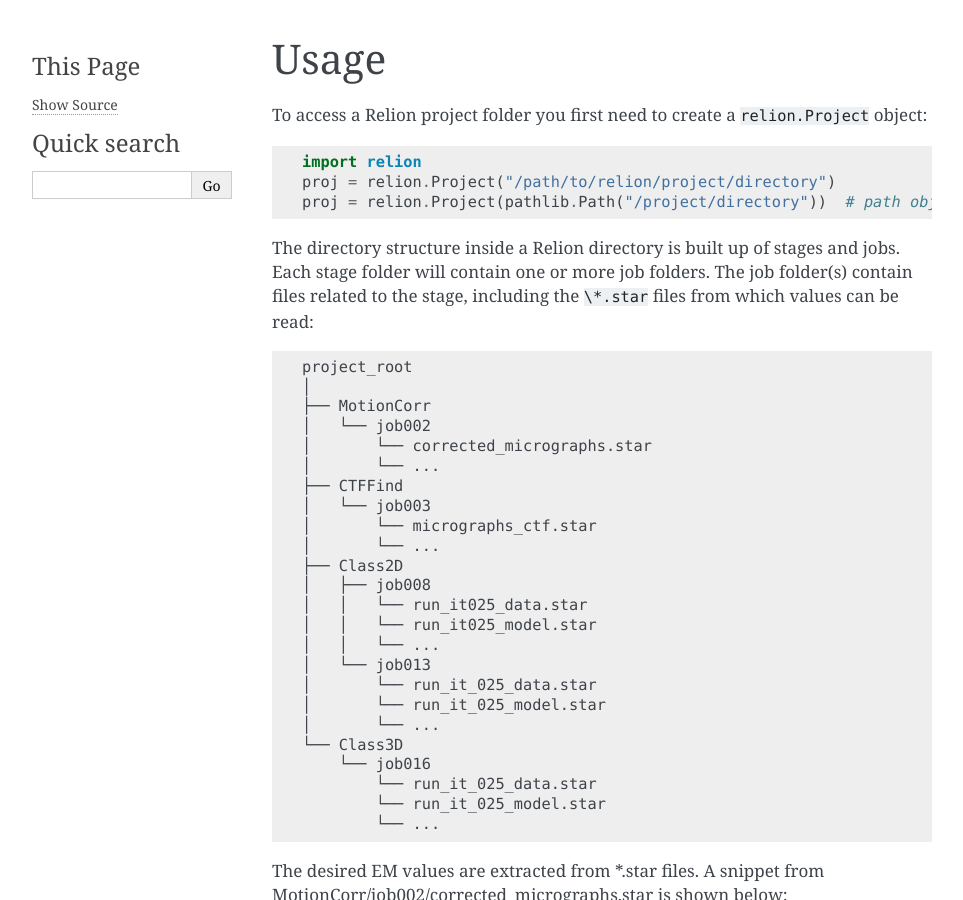
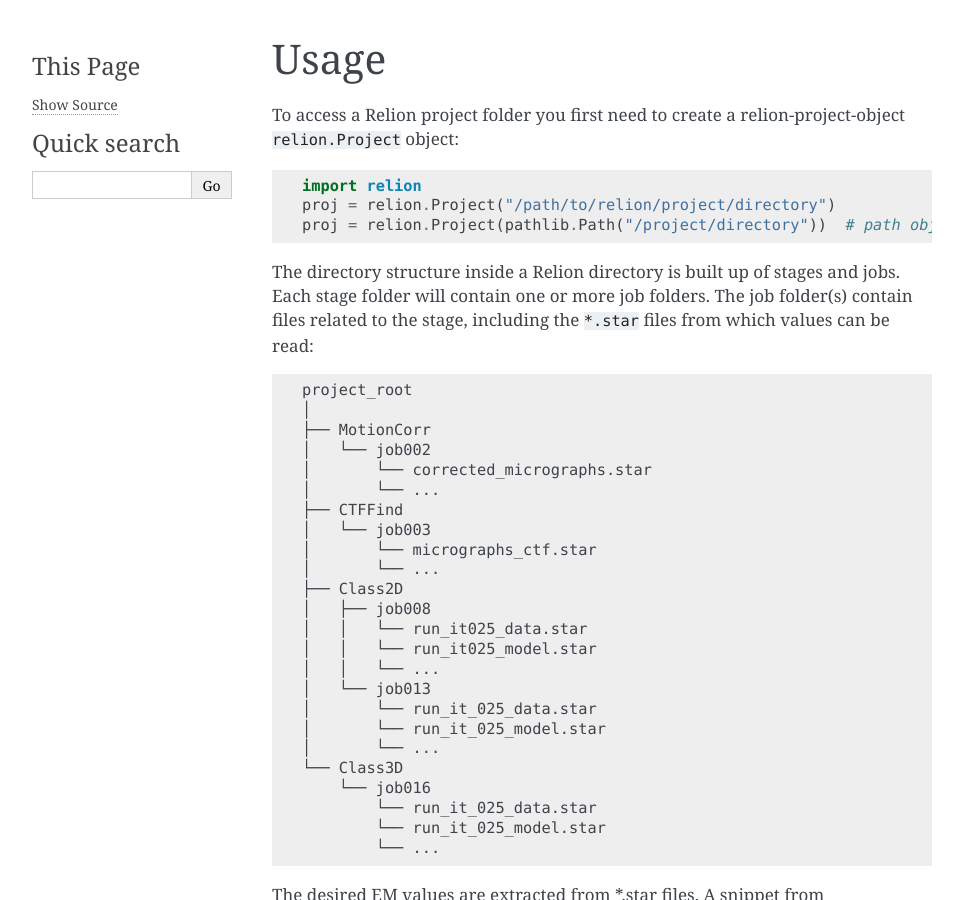
Before and after one commit to DiamondLightSource/python-relion, a Sphinx documentation site: the page built from docs/usage.rst, in a window 1280 px wide and 900 px high. Shown: the whole window, without its empty margins (148-1111 px from the left). Built offline with Sphinx 7.4.7, drawn with Linux system fonts in a browser that asks for light colours.

Commit message:
try a cross-reference

```diff
--- a/docs/api.rst
+++ b/docs/api.rst
@@ -1,6 +1,8 @@
 ===
 API
 ===
+
+.. _relion-project-object:
 
 .. autoclass:: relion.Project
     :members:
--- a/docs/usage.rst
+++ b/docs/usage.rst
@@ -2,7 +2,7 @@
 Usage
 =====
 
-To access a Relion project folder you first need to create a ``relion.Project`` object::
+To access a Relion project folder you first need to create a :ref:`relion-project-object` ``relion.Project`` object::
 
      import relion
      proj = relion.Project("/path/to/relion/project/directory")
@@ -11,7 +11,7 @@ To access a Relion project folder you first need to create a ``relion.Project``
 
 The directory structure inside a Relion directory is built up of stages and jobs.
 Each stage folder will contain one or more job folders.
-The job folder(s) contain files related to the stage, including the ``\*.star`` files from which values can be read::
+The job folder(s) contain files related to the stage, including the ``*.star`` files from which values can be read::
 
     project_root
     │
```
